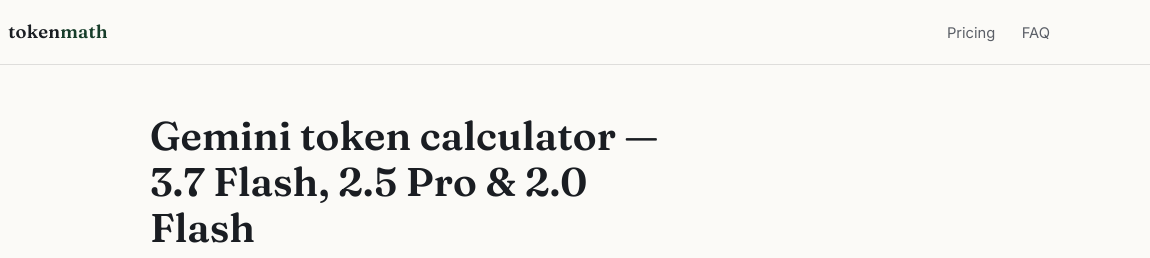
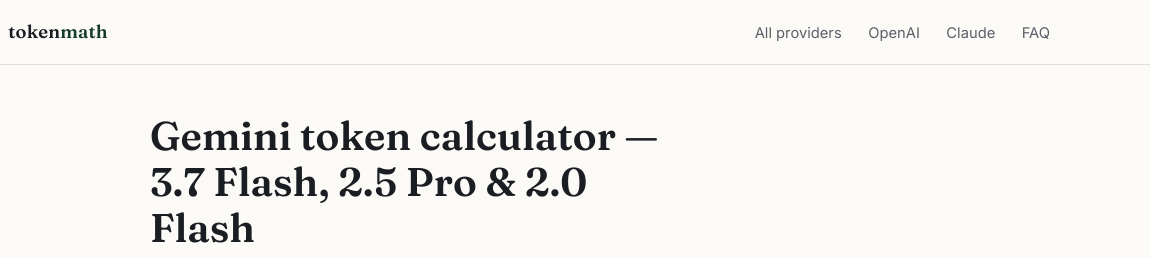
Before and after one commit to failedengineers/AI_pricing, a plain HTML site: page gemini-token-calculator.html in a window 1280 px wide. Shown: the top 258 px of the page, 130-1280 px from the left. Drawn offline with nearby package versions, Linux system fonts and the light colour scheme.

Commit message:
Modify navigation links in gemini-token-calculator.html
Updated navigation links and added new token calculators for OpenAI and Claude.

```diff
--- a/gemini-token-calculator.html
+++ b/gemini-token-calculator.html
@@ -407,7 +407,9 @@
       token<span>math</span>
     </div>
     <nav class="site-nav">
-      <a href="#pricing">Pricing</a>
+      <a href="index.html">All providers</a>
+      <a href="openai-token-calculator.html">OpenAI</a>
+      <a href="claude-token-calculator.html">Claude</a>
       <a href="#faq">FAQ</a>
     </nav>
   </div>
```
